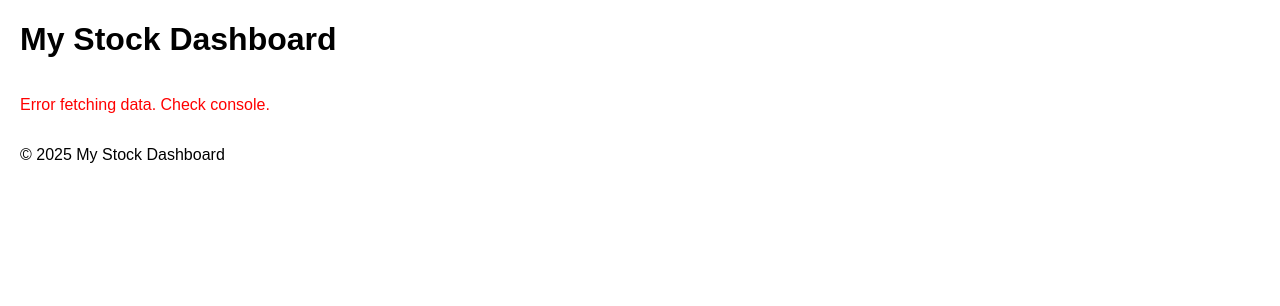
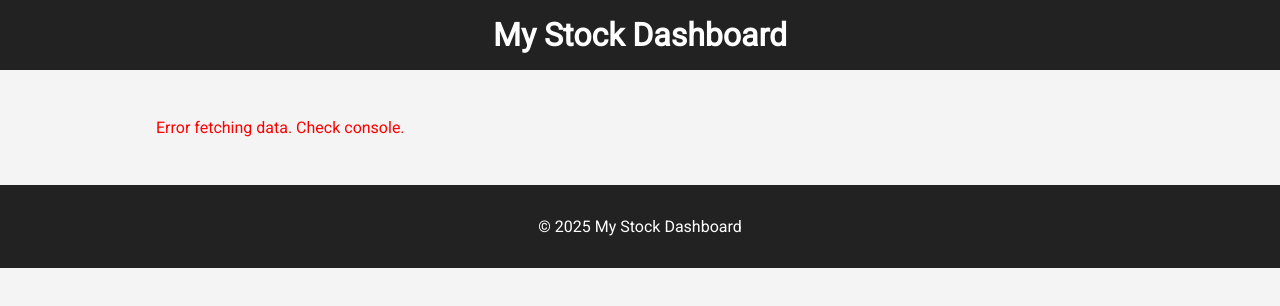
Before and after one commit to mjamiv/stockdashboard, a plain HTML site: page index.html in a window 1280 px wide. Drawn offline with Linux system fonts and the light colour scheme; no server answers.

Commit message:
Update style.css

```diff
--- a/style.css
+++ b/style.css
@@ -1,16 +1,70 @@
-body {
-  font-family: Arial, sans-serif;
-  margin: 20px;
+/* Global styles */
+* {
+  box-sizing: border-box;
 }
 
-#stock-container {
-  display: flex;
-  flex-direction: column;
-  gap: 1rem;
+body {
+  margin: 0;
+  font-family: 'Roboto', sans-serif;
+  background-color: #f4f4f4;
+  color: #333;
 }
 
+/* Header */
+header {
+  background-color: #222;
+  color: #fff;
+  text-align: center;
+  padding: 1rem;
+}
+
+header h1 {
+  margin: 0;
+}
+
+/* Main content area */
+main {
+  max-width: 1000px;
+  margin: 2rem auto;
+  padding: 0 1rem;
+}
+
+/* Stock container layout */
+#stock-container {
+  display: grid;
+  gap: 1rem;
+  grid-template-columns: 1fr;
+}
+
+/* Two-column layout on medium screens and up */
+@media (min-width: 768px) {
+  #stock-container {
+    grid-template-columns: 1fr 1fr;
+  }
+}
+
+/* Individual stock info cards */
 .stock-info {
-  border: 1px solid #ccc;
+  background-color: #fff;
+  padding: 1.5rem;
+  border-radius: 8px;
+  box-shadow: 0 0 6px rgba(0, 0, 0, 0.1);
+}
+
+.stock-info h2 {
+  margin-top: 0;
+  margin-bottom: 0.5rem;
+}
+
+.stock-info p {
+  margin: 0.25rem 0;
+}
+
+/* Footer */
+footer {
+  background-color: #222;
+  color: #fff;
+  text-align: center;
   padding: 1rem;
-  border-radius: 4px;
+  margin-top: 2rem;
 }
```
